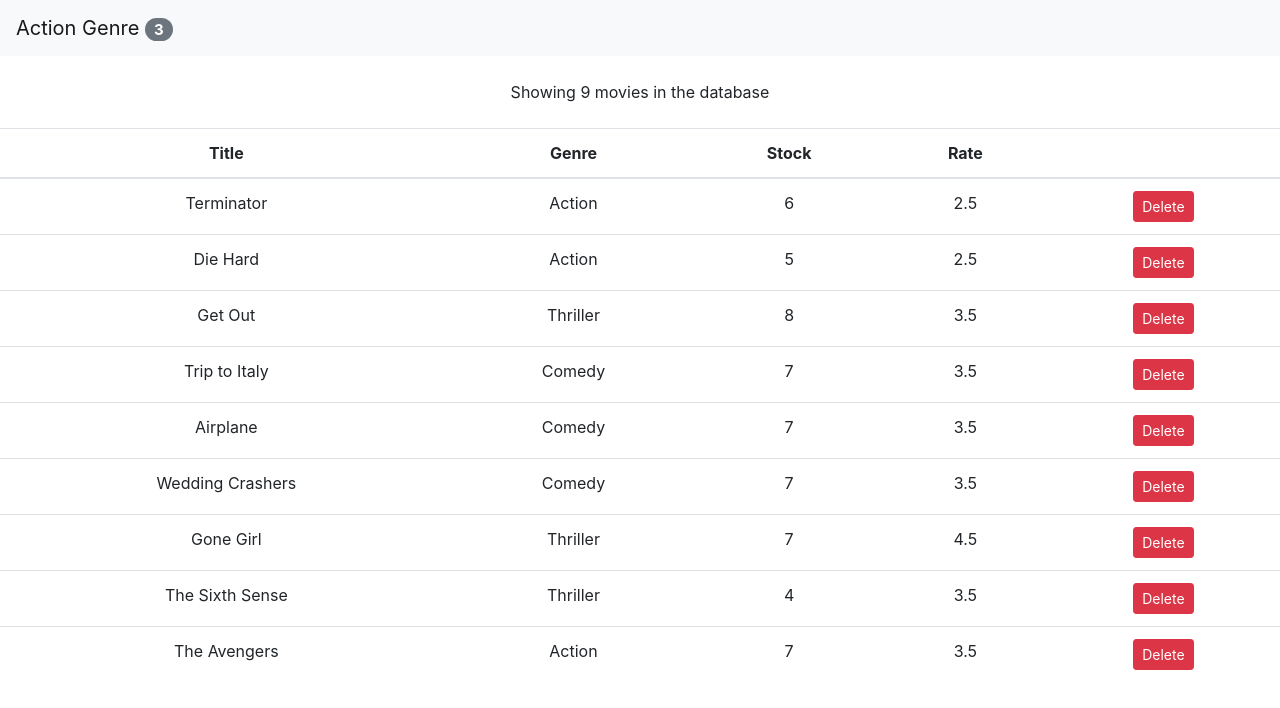
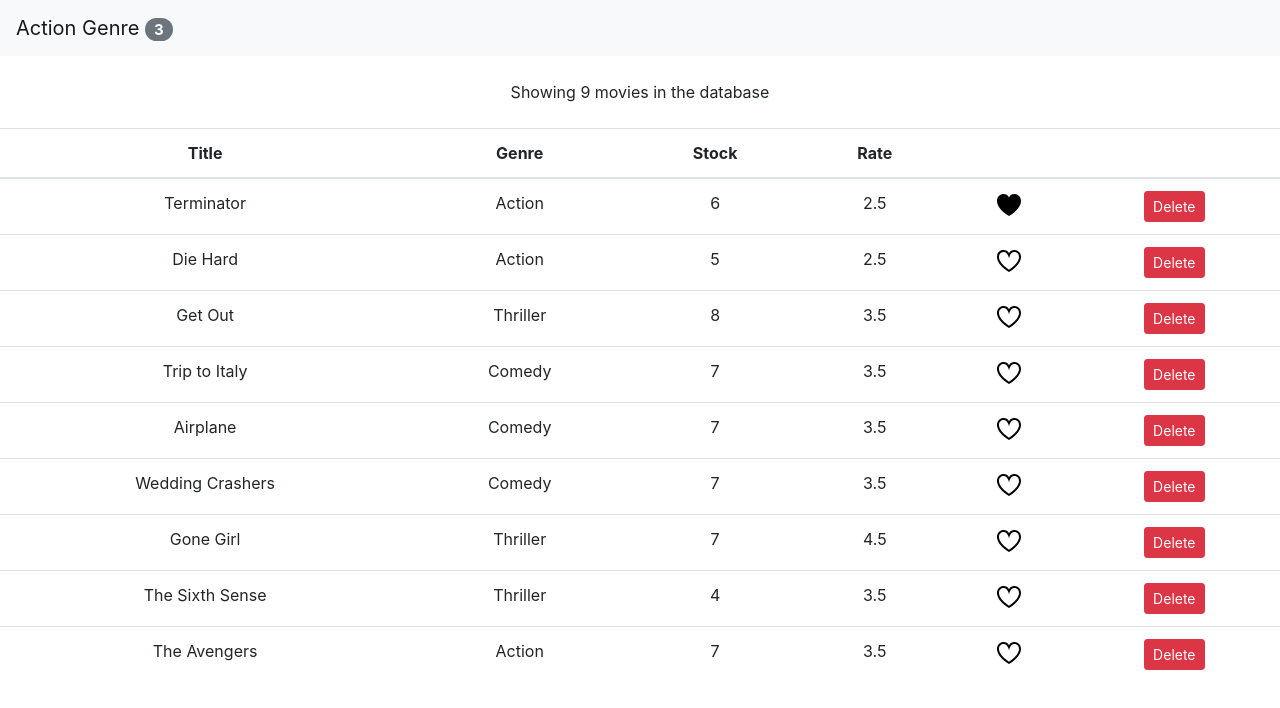
Before and after one commit to edroamz/vidly, a React (Create React App) app: page / in a window 1280 px wide. Shown: the top 708 px of the page. Built offline with nearby package versions, Linux system fonts and the light colour scheme.

Commit message:
adding like component, raising events

```diff
--- a/src/App.js
+++ b/src/App.js
@@ -1,7 +1,7 @@
 import React, { useState, useEffect } from 'react';
 import { getMovies } from './services/fakeMovieService';
 import './App.css';
-import Movie from './components/movie';
+import Movies from './components/movies';
 import Navbar from './components/navbar';
 import 'bootstrap/dist/css/bootstrap.css';
 
@@ -16,10 +16,17 @@
     updateMovies(movies.filter(m => m._id !== movieId));
   }
 
+  function handleLike(movie){
+    const newMovies = [...movies]
+    const index = newMovies.indexOf(movie)
+    newMovies[index].liked = !newMovies[index].liked
+    updateMovies(newMovies)
+  }
+
   return (
     <div className='App'>
       <Navbar movies={movies}></Navbar>
-      <Movie movies={movies} onDelete={handleDelete}></Movie>
+      <Movies movies={movies} onDelete={handleDelete} onLike={handleLike}></Movies>
     </div>
   );
 }
--- /dev/null
+++ b/src/components/common/like.js
@@ -0,0 +1,26 @@
+import React from 'react';
+
+const Like = props => {
+  return <span onClick={props.onClick} style={{cursor: "pointer"}}>
+    {props.liked ?
+        <svg
+        xmlns="http://www.w3.org/2000/svg"
+        width="24"
+        height="24"
+        viewBox="0 0 24 24"
+        >
+            <path d="M12 4.435C10.011-.964 0-.162 0 8.003 0 12.071 3.06 17.484 12 23c8.94-5.516 12-10.929 12-14.997C24-.115 14-.996 12 4.435z"></path>
+        </svg>
+     : <svg
+        xmlns="http://www.w3.org/2000/svg"
+        width="24"
+        height="24"
+        viewBox="0 0 24 24"
+        >
+        <path d="M12 9.229C12.234 8.109 13.547 3 17.382 3 19.602 3 22 4.551 22 8.003c0 3.907-3.627 8.47-10 12.629C5.627 16.473 2 11.91 2 8.003c0-3.484 2.369-5.005 4.577-5.005 3.923 0 5.145 5.126 5.423 6.231zM0 8.003C0 12.071 3.06 17.484 12 23c8.94-5.516 12-10.929 12-14.997 0-7.962-9.648-9.028-12-3.737C9.662-.996 0-.004 0 8.003z"></path>
+        </svg>
+    }
+  </span>;
+};
+
+export default Like;
--- a/src/components/movie.js
+++ b/src/components/movies.js
@@ -1,8 +1,13 @@
 import React from 'react';
+import Like from './common/like';
 
-const Movie = ({ movies, onDelete }) => {
+const Movies = ({ movies, onDelete, onLike }) => {
   function handleDelete(event) {
     onDelete(event.target.id);
+  }
+
+  function handleLike(movie) {
+    onLike(movie)
   }
 
   return (
@@ -22,6 +27,7 @@
             <th scope='col'>Stock</th>
             <th scope='col'>Rate</th>
             <th scope='col'></th>
+            <th scope='col'></th>
           </tr>
         </thead>
         <tbody>
@@ -32,6 +38,9 @@
                 <td>{movie.genre.name}</td>
                 <td>{movie.numberInStock}</td>
                 <td>{movie.dailyRentalRate}</td>
+                <td>
+                <Like liked={movie.liked} onClick={() => handleLike(movie)}></Like>
+                </td>
                 <td>
                   <button
                     onClick={handleDelete}
@@ -49,4 +58,4 @@
   );
 };
 
-export default Movie;
+export default Movies;
--- a/src/services/fakeMovieService.js
+++ b/src/services/fakeMovieService.js
@@ -7,7 +7,8 @@
     genre: { _id: "5b21ca3eeb7f6fbccd471818", name: "Action" },
     numberInStock: 6,
     dailyRentalRate: 2.5,
-    publishDate: "2018-01-03T19:04:28.809Z"
+    publishDate: "2018-01-03T19:04:28.809Z",
+    liked:true
   },
   {
     _id: "5b21ca3eeb7f6fbccd471816",
```
